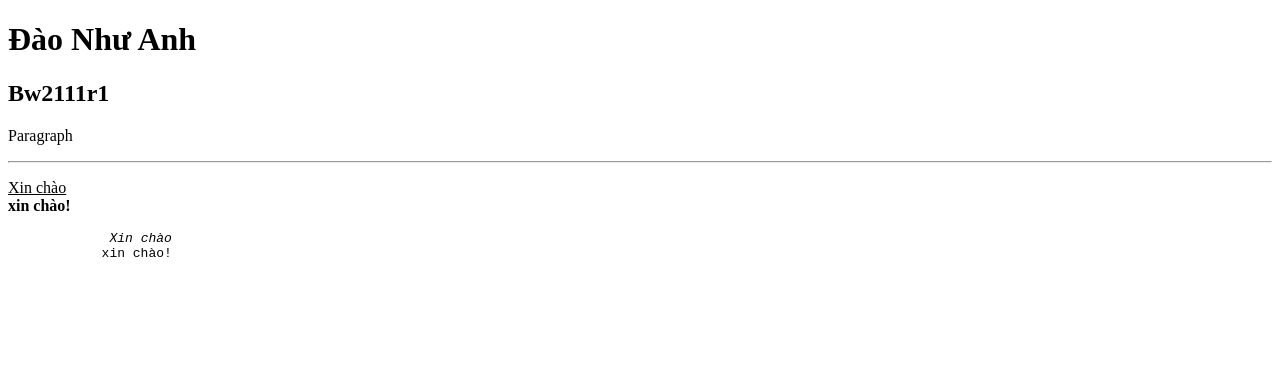
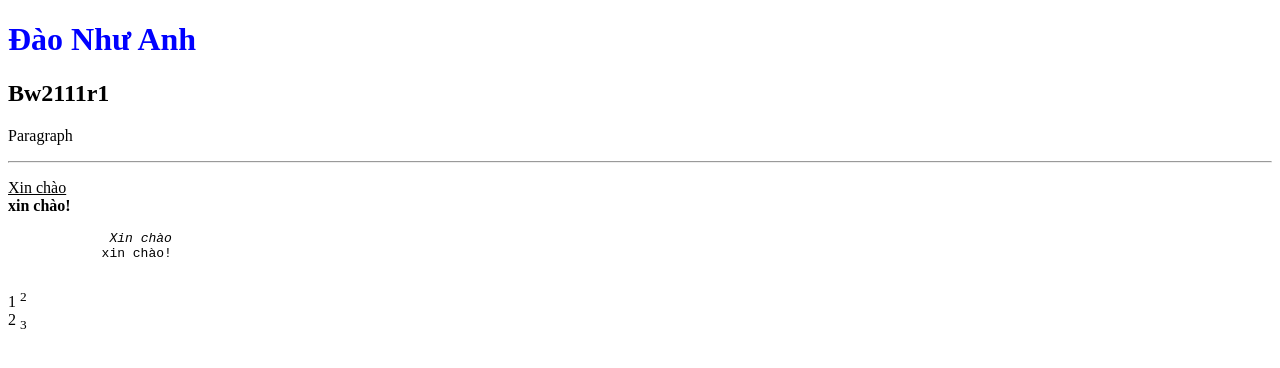
Before and after one commit to nhuanh9/DemoBai4Bw2111, a plain HTML site: page index.html in a window 1280 px wide. Drawn offline with Linux system fonts and the light colour scheme.

Commit message:
html style

```diff
--- a/index.html
+++ b/index.html
@@ -7,7 +7,7 @@
         <title>Bw</title>
     </head>
     <body>
-        <h1>Đào Như Anh</h1>
+        <h1 style="color: blue;">Đào Như Anh</h1>
         <h2>Bw2111r1</h2>
         <p>Paragraph</p>
         <hr>
@@ -20,5 +20,8 @@
             <i> Xin chào </i>
             xin chào!
         </pre>
+        1 <sup>2</sup>
+        <br>
+        2 <sub>3</sub>
     </body>
 </html>
```
